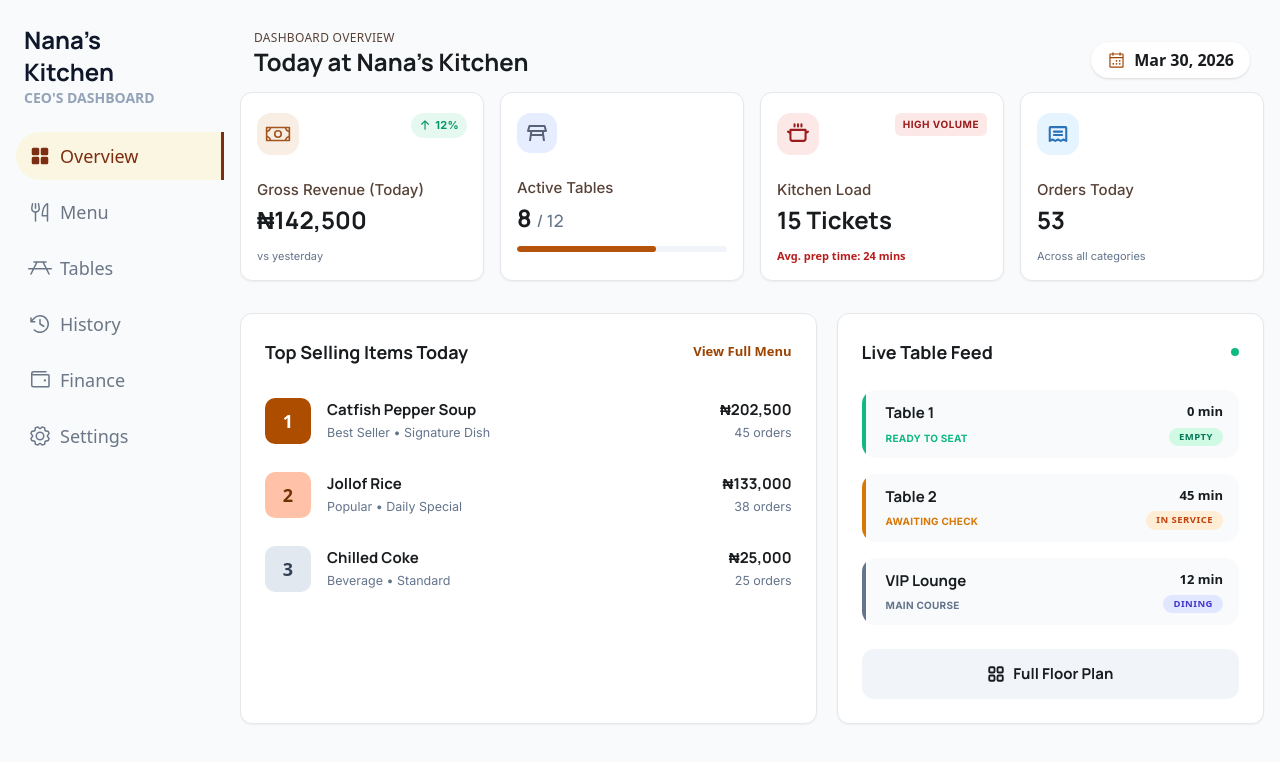
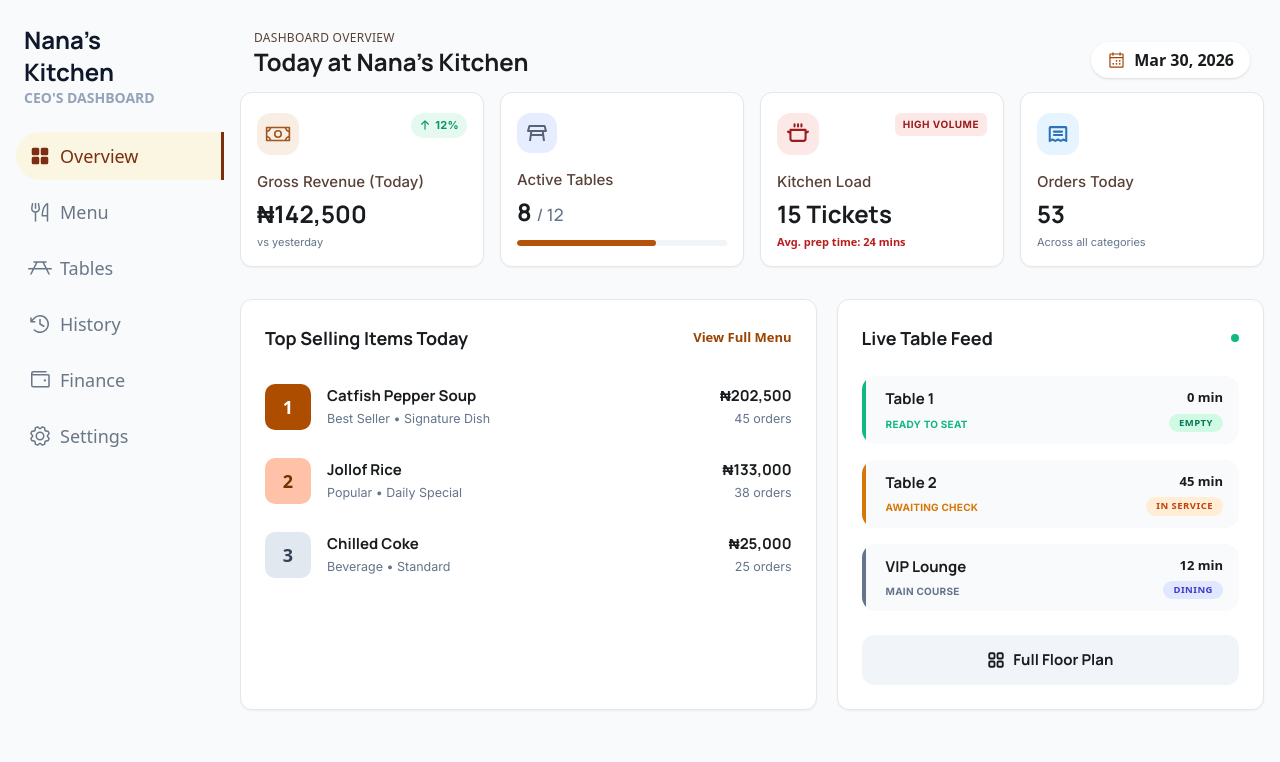
Before and after one commit to munachi821/Table-tap, a Next.js app: page /admin in a window 1280 px wide. Shown: the top 762 px of the page. Built offline with nearby package versions, Linux system fonts and the light colour scheme.

Commit message:
worked on the cards UI

```diff
--- a/app/admin/(tabs)/overview.tsx
+++ b/app/admin/(tabs)/overview.tsx
@@ -36,7 +36,7 @@ const Overview = () => {
         </nav>
       </header>
       <div className="grid grid-cols-4 gap-x-4">
-        <div className="bg-white p-4 pt-5 rounded-xl flex flex-col gap-6 border shadow-xs border-gray-200">
+        <div className="bg-white p-4 pt-5 rounded-xl flex flex-col gap-4 border shadow-xs border-gray-200">
           <header className="flex justify-between items-start">
             <div className="p-2 bg-[#F9EEE4] w-fit rounded-[14px]">
               <MoneyIcon size={26} color="#A4551F" weight="regular" />
@@ -48,43 +48,43 @@ const Overview = () => {
             </div>
           </header>
 
-          <div className="flex flex-col">
+          <div className="flex flex-col gap-1">
             <p className="text-[#584237] font-medium text-[15px] font-inter">
               Gross Revenue (Today)
             </p>
-            <p className="text-2xl font-bold font-manrope text-[#191C1E] mt-0.5">
+            <p className="text-2xl font-bold font-manrope text-[#191C1E]">
               ₦142,500
             </p>
-            <p className="text-[11px] text-[#64748B] font-inter mt-3">
+            <p className="text-[11px] text-[#64748B] font-inter">
               vs yesterday
             </p>
           </div>
         </div>
 
-        <div className="bg-white p-4 pt-5 rounded-xl flex flex-col gap-6 border shadow-xs border-gray-200">
+        <div className="bg-white p-4 pt-5 rounded-xl flex flex-col gap-4 border shadow-xs border-gray-200">
           <header className="flex justify-between items-start">
             <div className="p-2 bg-[#E6EDFF] w-fit rounded-[14px]">
               <KitchenTable />
             </div>
           </header>
 
-          <div className="flex flex-col">
+          <div className="flex flex-col gap-1">
             <p className="text-[#584237] font-medium text-[15px] font-inter">
               Active Tables
             </p>
-            <p className="text-2xl font-bold font-manrope text-[#191C1E] mt-0.5">
+            <p className="text-2xl font-bold font-manrope text-[#191C1E]">
               8{" "}
               <span className="text-[17px] text-[#64748B] font-medium">
                 / 12
               </span>
             </p>
-            <div className="w-full h-1.5 bg-[#F1F5F9] rounded-full overflow-hidden mt-3">
+            <div className="w-full h-1.5 bg-[#F1F5F9] rounded-full overflow-hidden mt-2">
               <div className="h-full w-[66%] bg-[#B45309] rounded-full"></div>
             </div>
           </div>
         </div>
 
-        <div className="bg-white p-4 pt-5 rounded-xl flex flex-col gap-6 border shadow-xs border-gray-200">
+        <div className="bg-white p-4 pt-5 rounded-xl flex flex-col gap-4 border shadow-xs border-gray-200">
           <header className="flex justify-between items-start">
             <div className="p-2.5 bg-[#FDE8E8] w-fit rounded-[14px]">
               <CookingPotIcon size={22} color="#9B1C1C" weight="bold" />
@@ -95,34 +95,32 @@ const Overview = () => {
             </div>
           </header>
 
-          <div className="flex flex-col">
+          <div className="flex flex-col gap-1">
             <p className="text-[#584237] font-medium text-[15px] font-inter">
               Kitchen Load
             </p>
-            <p className="text-2xl font-bold font-manrope text-[#191C1E] mt-0.5">
+            <p className="text-2xl font-bold font-manrope text-[#191C1E]">
               15 Tickets
             </p>
-            <p className="text-[11px] text-[#B91C1C] font-semibold mt-3">
+            <p className="text-[11px] text-[#B91C1C] font-semibold">
               Avg. prep time: 24 mins
             </p>
           </div>
         </div>
 
-        <div className="bg-white p-4 pt-5 rounded-xl flex flex-col gap-6 border shadow-xs border-gray-200">
+        <div className="bg-white p-4 pt-5 rounded-xl flex flex-col gap-4 border shadow-xs border-gray-200">
           <header className="flex justify-between items-start">
             <div className="p-2.5 bg-[#E6F4FF] w-fit rounded-[14px]">
               <ReceiptIcon size={22} color="#2B72B9" weight="bold" />
             </div>
           </header>
 
-          <div className="flex flex-col">
+          <div className="flex flex-col gap-1">
             <p className="text-[#584237] font-medium text-[15px] font-inter">
               Orders Today
             </p>
-            <p className="text-2xl font-bold font-manrope text-[#191C1E] mt-0.5">
-              53
-            </p>
-            <p className="text-[11px] text-[#64748B] font-inter mt-3">
+            <p className="text-2xl font-bold font-manrope text-[#191C1E]">53</p>
+            <p className="text-[11px] text-[#64748B] font-inter">
               Across all categories
             </p>
           </div>
@@ -170,7 +168,7 @@ const Overview = () => {
 
             <div className="flex items-center justify-between">
               <div className="flex items-center gap-4">
-                <div className="size-[46px] flex items-center justify-center bg-[#FFC2A8] text-[#713100] font-bold text-lg rounded-[10px]">
+                <div className="size-11.5 flex items-center justify-center bg-[#FFC2A8] text-[#713100] font-bold text-lg rounded-[10px]">
                   2
                 </div>
                 <div>
```
